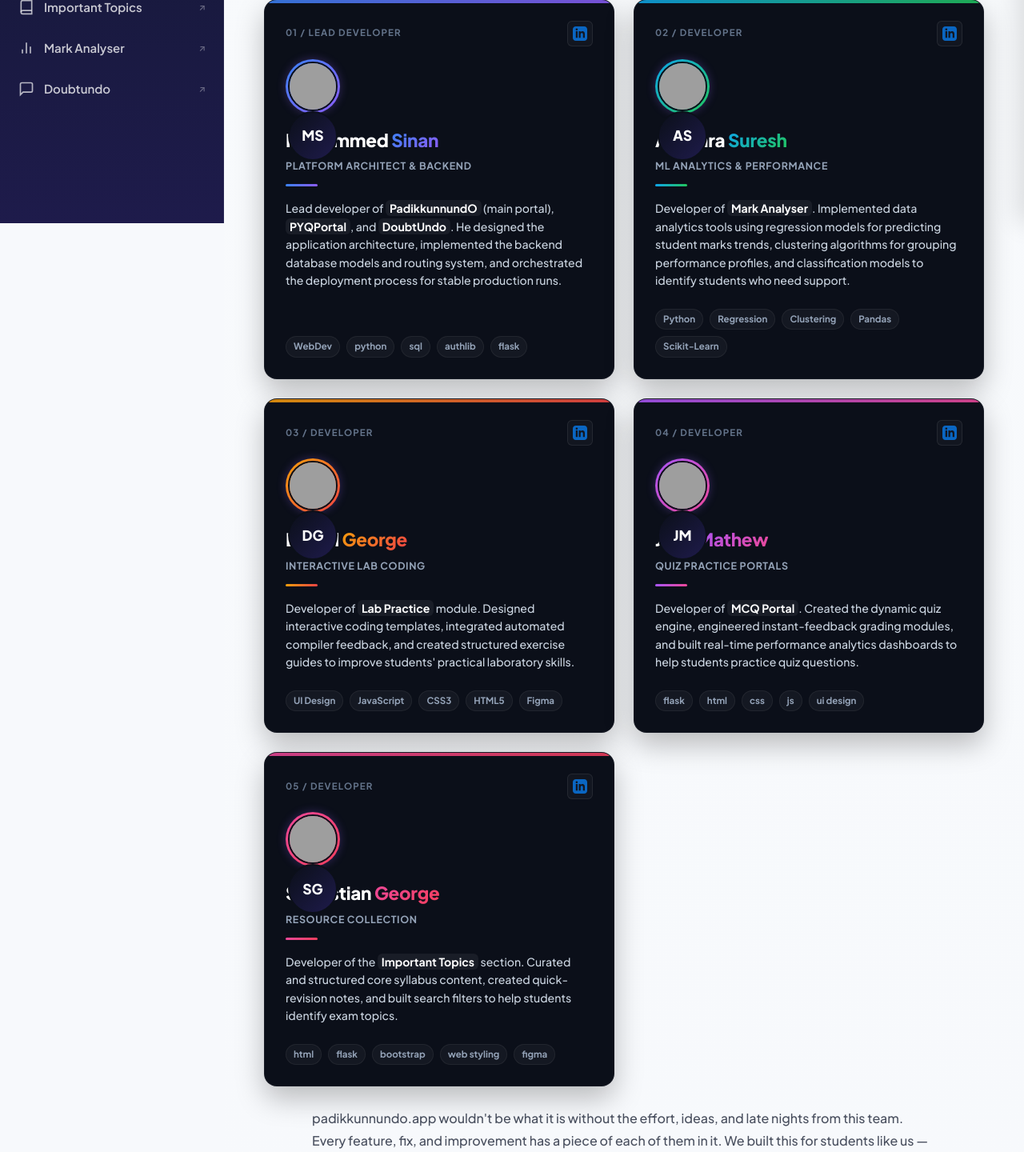
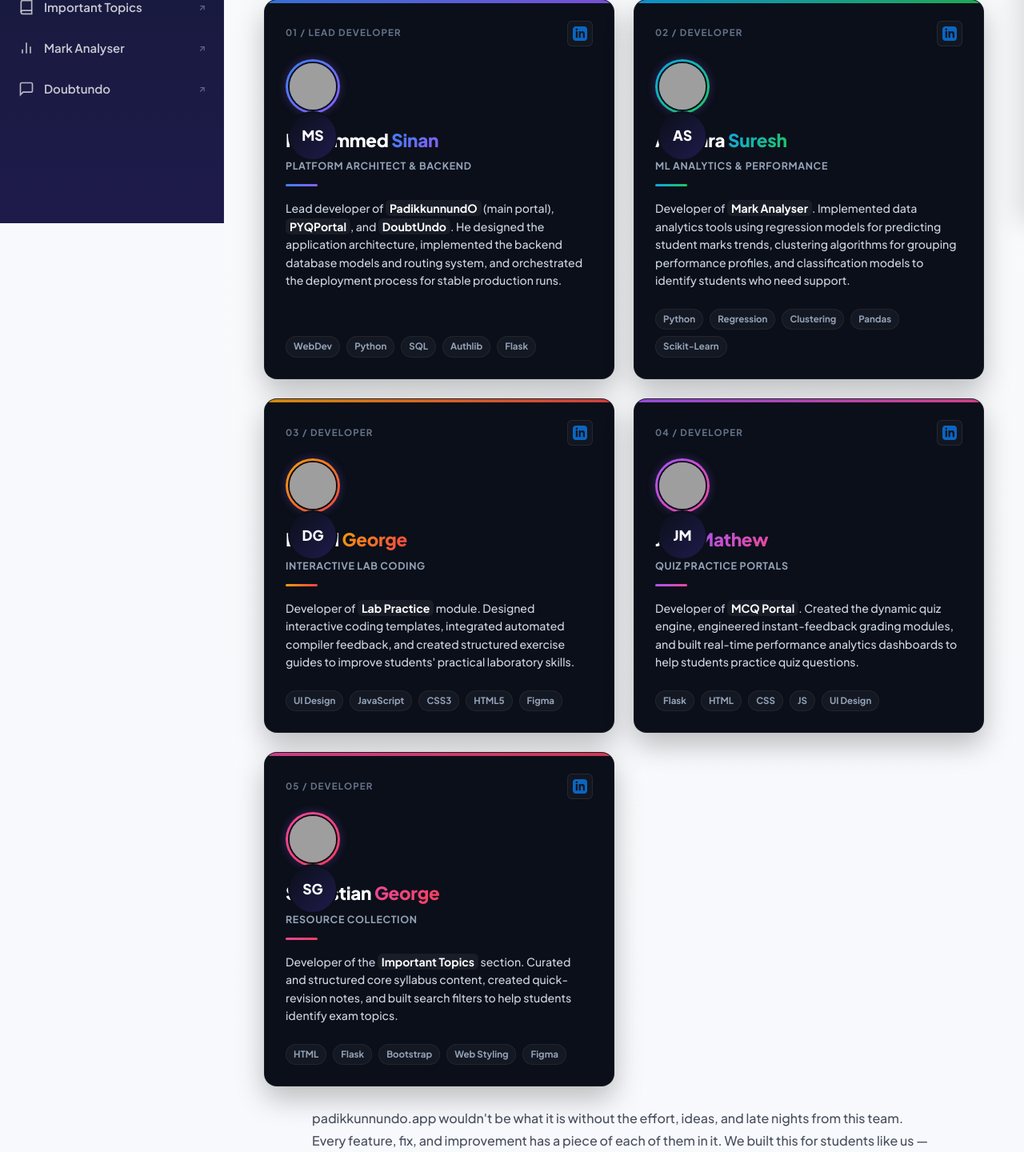
Before and after one commit to muhd-sinan-m/padikkunnundo, a Flask app: template templates/about.html in a window 1280 px wide. Shown: the part 521-1961 px from the top of the page at 80% size. Run offline with Flask 3, Linux system fonts and the light colour scheme; the template is opened without the code that fills it, so the values that code supplies are empty; some libraries are stand-ins or nearby versions; grey boxes are pictures that could not be loaded.

Commit message:
New about page

```diff
--- a/templates/about.html
+++ b/templates/about.html
@@ -54,10 +54,10 @@
           </p>
           <div class="premium-skills-row">
             <span class="premium-skill-pill">WebDev</span>
-            <span class="premium-skill-pill">python</span>
-            <span class="premium-skill-pill">sql</span>
-            <span class="premium-skill-pill">authlib</span>
-            <span class="premium-skill-pill">flask</span>
+            <span class="premium-skill-pill">Python</span>
+            <span class="premium-skill-pill">SQL</span>
+            <span class="premium-skill-pill">Authlib</span>
+            <span class="premium-skill-pill">Flask</span>
           </div>
         </div>
       </div>
@@ -146,11 +146,11 @@
             Developer of <span class="project-highlight">MCQ Portal</span>. Created the dynamic quiz engine, engineered instant-feedback grading modules, and built real-time performance analytics dashboards to help students practice quiz questions.
           </p>
           <div class="premium-skills-row">
-            <span class="premium-skill-pill">flask</span>
-            <span class="premium-skill-pill">html</span>
-            <span class="premium-skill-pill">css</span>
-            <span class="premium-skill-pill">js</span>
-            <span class="premium-skill-pill">ui design</span>
+            <span class="premium-skill-pill">Flask</span>
+            <span class="premium-skill-pill">HTML</span>
+            <span class="premium-skill-pill">CSS</span>
+            <span class="premium-skill-pill">JS</span>
+            <span class="premium-skill-pill">UI Design</span>
           </div>
         </div>
       </div>
@@ -177,11 +177,11 @@
             Developer of the <span class="project-highlight">Important Topics</span> section. Curated and structured core syllabus content, created quick-revision notes, and built search filters to help students identify exam topics.
           </p>
           <div class="premium-skills-row">
-            <span class="premium-skill-pill">html</span>
-            <span class="premium-skill-pill">flask</span>
-            <span class="premium-skill-pill">bootstrap</span>
-            <span class="premium-skill-pill">web styling</span>
-            <span class="premium-skill-pill">figma</span>
+            <span class="premium-skill-pill">HTML</span>
+            <span class="premium-skill-pill">Flask</span>
+            <span class="premium-skill-pill">Bootstrap</span>
+            <span class="premium-skill-pill">Web Styling</span>
+            <span class="premium-skill-pill">Figma</span>
           </div>
         </div>
       </div>
```
